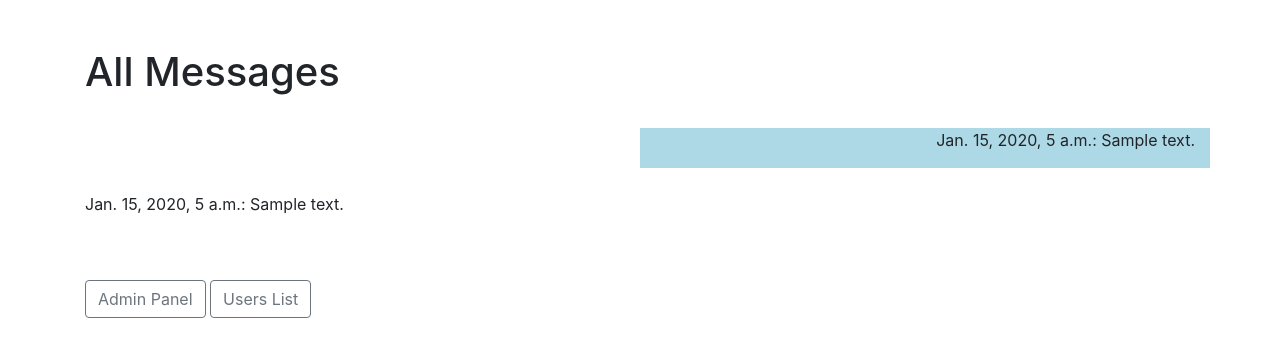
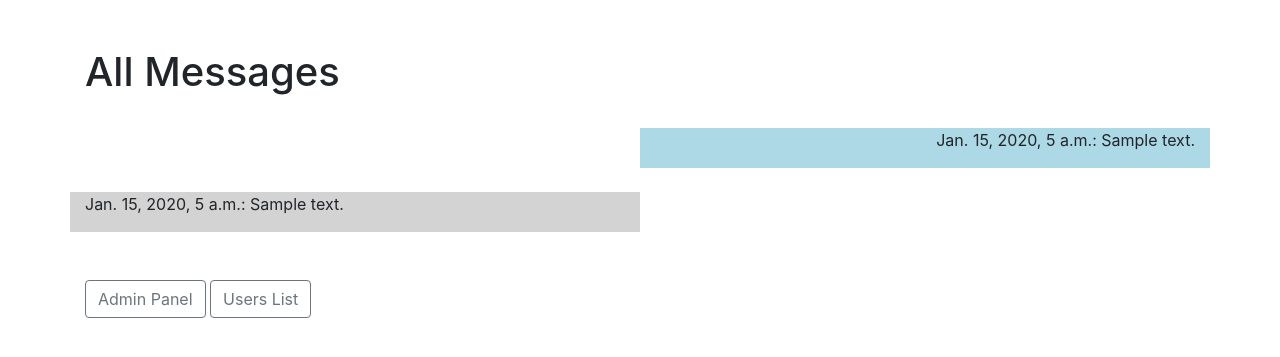
Before and after one commit to mcvellaa/Sustento, a Django app: a page that uses sustento/templates/users/messages.html in a window 1280 px wide. Shown: the part 56-413 px from the top of the page. Run offline with Django 3.2, Linux system fonts and the light colour scheme; a user stored in the database is signed in; tables that the repository leaves empty hold one stand-in row (values such as "Sample post"); some libraries are stand-ins or nearby versions.

Commit message:
Experimenting

```diff
--- a/sustento/templates/users/messages.html
+++ b/sustento/templates/users/messages.html
@@ -10,7 +10,7 @@
     {% for key, value in mes.items %}
         {% if value.type == "sent" %}
             <div class="row">
-                <div class="col-sm-6">
+                <div class="col-sm-6" style="background-color: lightgray">
                     <p>{{ value.date }}: {{ value.text }}</p>
                 </div>
                 <div class="col-sm-6">
```
